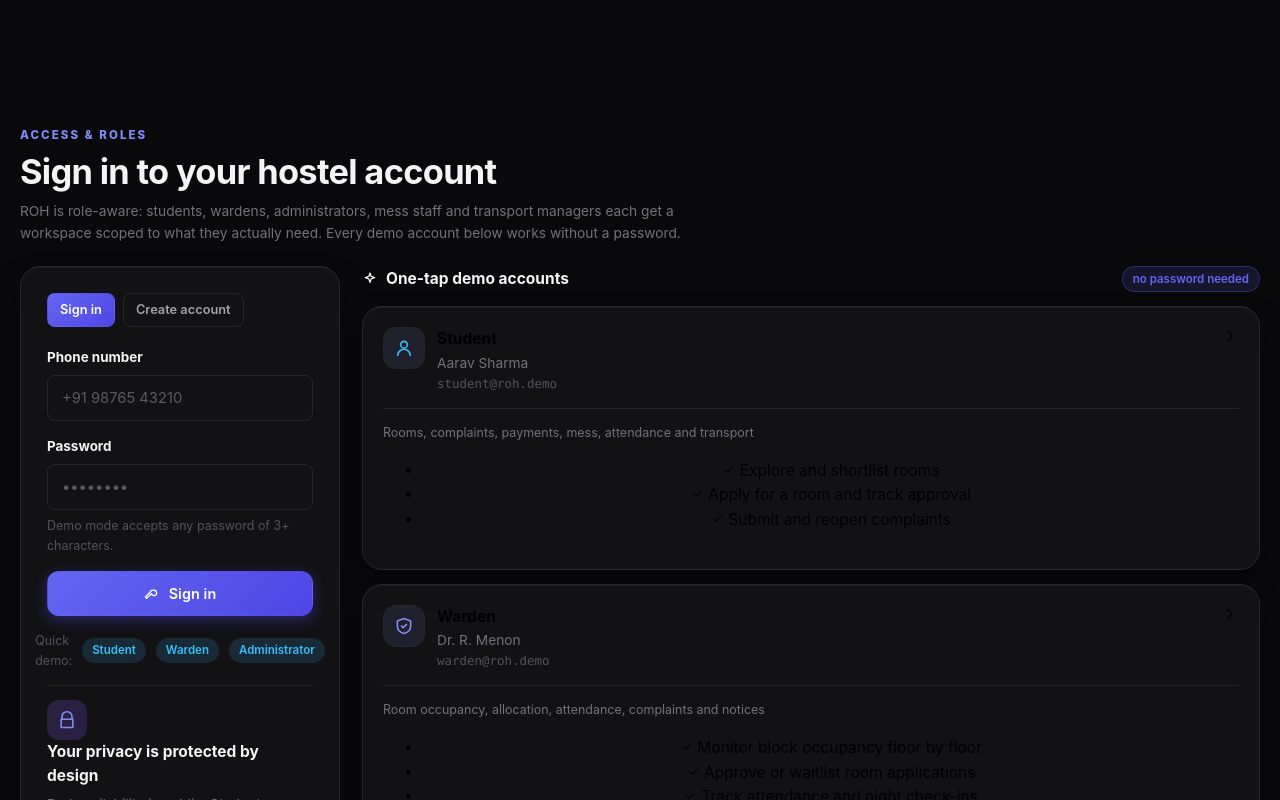
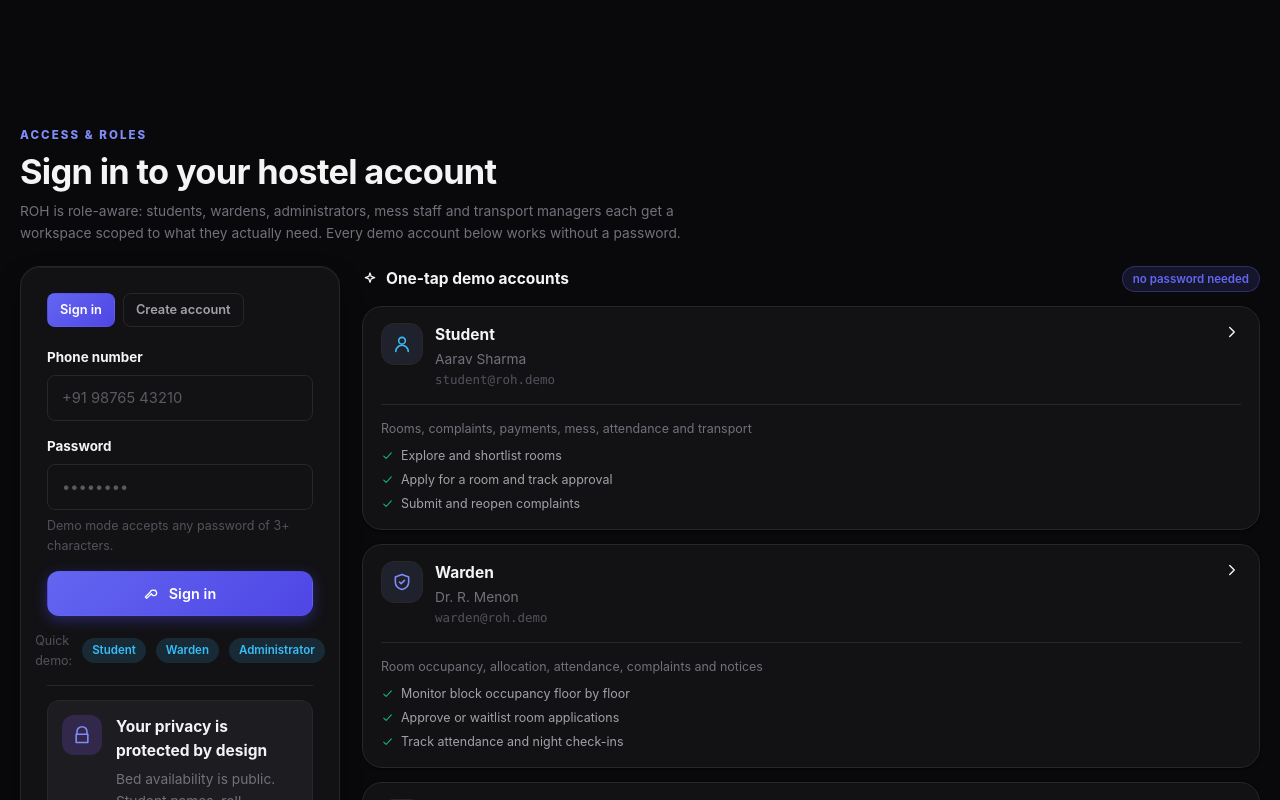
Before and after one commit to akshrajput494-star/realm-of-hostel, a React (Vite) app: page / in a window 1280 px wide. Shown: the top 800 px of the page. Built offline with nearby package versions, Linux system fonts and the light colour scheme.

Commit message:
Fix all missing CSS classes: perm-list, role-card, stat, bar-track, privacy-note, profile-av, kv, rating, chip-tag danger

```diff
--- a/src/styles/global.css
+++ b/src/styles/global.css
@@ -266,6 +266,8 @@ img { max-width: 100%; display: block; }
 .chip-tag.violet { background: rgba(99, 102, 241, 0.14); border-color: rgba(99, 102, 241, 0.3); color: var(--violet); }
 .chip-tag.cyan { background: rgba(56, 189, 248, 0.14); border-color: rgba(56, 189, 248, 0.3); color: var(--cyan); }
 .chip-tag.blue { background: rgba(59, 130, 246, 0.14); border-color: rgba(59, 130, 246, 0.3); color: var(--blue); }
+.chip-tag.danger { background: rgba(239, 68, 68, 0.14); border-color: rgba(239, 68, 68, 0.3); color: var(--danger); }
+.chip-tag.ok { background: rgba(16, 185, 129, 0.14); border-color: rgba(16, 185, 129, 0.3); color: var(--ok); }
 
 [data-theme="light"] .chip-tag {
   background: #f1f5f9;
@@ -502,3 +504,106 @@ select:-webkit-autofill {
   to { opacity: 1; transform: scale(1); }
 }
 .page-enter { animation: popIn 0.25s var(--ease) both; }
+
+/* Progress bars ---------------------------------------------------------- */
+.bar-track {
+  height: 8px; border-radius: 999px; background: var(--bg-3); overflow: hidden;
+  border: 1px solid var(--stroke);
+}
+.bar-fill {
+  height: 100%; border-radius: 999px;
+  background: var(--grad); transition: width 0.6s var(--ease);
+}
+.bar-fill.ok { background: var(--ok); }
+.bar-fill.warn { background: var(--warn); }
+.bar-fill.danger { background: var(--danger); }
+
+/* Stat card (used in Admin, Dashboard) ----------------------------------- */
+.stat {
+  background: var(--glass);
+  border: 1px solid var(--stroke);
+  border-radius: var(--r-lg);
+  padding: 18px 20px;
+  box-shadow: var(--shadow-2);
+  transition: border-color 0.3s, background-color 0.3s;
+}
+.stat-num {
+  font-size: 2rem; font-weight: 800; letter-spacing: -0.04em; color: var(--text); line-height: 1;
+}
+.stat-num.sm { font-size: 1.25rem; letter-spacing: -0.02em; }
+.stat-label {
+  font-size: 0.76rem; font-weight: 700; color: var(--muted);
+  text-transform: uppercase; letter-spacing: 0.08em; margin-top: 2px;
+}
+.stat-foot { font-size: 0.78rem; color: var(--muted); margin-top: 4px; }
+
+/* Role cards (Login page) ------------------------------------------------ */
+.role-card {
+  text-align: left; cursor: pointer; width: 100%;
+  background: var(--glass);
+  border: 1px solid var(--stroke);
+  border-radius: var(--r-lg);
+  padding: 16px 18px;
+  box-shadow: var(--shadow-1);
+  transition: transform 0.2s var(--ease), border-color 0.2s, box-shadow 0.2s, background-color 0.2s;
+  color: var(--text);
+}
+.role-card:hover {
+  transform: translateY(-2px);
+  border-color: var(--stroke-2);
+  box-shadow: var(--shadow-2);
+}
+.role-card.on {
+  border-color: var(--violet);
+  box-shadow: var(--glow-v);
+  background: var(--bg-2);
+}
+
+/* Permission list (Login page) ------------------------------------------- */
+.perm-list {
+  list-style: none; margin: 4px 0 0; padding: 0;
+  display: flex; flex-direction: column; gap: 5px;
+}
+.perm-list li {
+  display: flex; align-items: flex-start; gap: 7px;
+  font-size: 0.78rem; color: var(--text-2); line-height: 1.5;
+}
+.perm-list li svg { flex: none; margin-top: 2px; color: var(--ok); }
+
+/* Privacy note (Login page) ---------------------------------------------- */
+.privacy-note {
+  display: flex; align-items: flex-start; gap: 14px;
+  padding: 14px; border-radius: var(--r-sm);
+  background: var(--bg-3); border: 1px solid var(--stroke);
+  margin-top: 4px;
+}
+
+/* Profile header (Login page, Dashboard) --------------------------------- */
+.profile-head { display: flex; align-items: center; gap: 14px; }
+.profile-av {
+  width: 48px; height: 48px; border-radius: 50%;
+  display: grid; place-items: center;
+  font-weight: 800; font-size: 1rem; color: #fff;
+  background: var(--grad); flex: none;
+  border: 2px solid var(--stroke-2);
+}
+
+/* KV rows (RoomDetail, etc.) -------------------------------------------- */
+.kv { display: flex; flex-direction: column; gap: 0; }
+.kv-row {
+  display: flex; justify-content: space-between; align-items: flex-start;
+  gap: 12px; padding: 9px 0; border-bottom: 1px solid var(--stroke);
+  font-size: 0.86rem;
+}
+.kv-row:last-child { border-bottom: 0; }
+.kv-row span:first-child { color: var(--muted); flex: none; min-width: 120px; }
+.kv-row span:last-child { color: var(--text); text-align: right; font-weight: 500; }
+
+/* Rating stars ----------------------------------------------------------- */
+.rating { display: flex; gap: 2px; }
+.rating button {
+  background: none; border: none; padding: 2px; cursor: pointer;
+  color: var(--muted-2); transition: color 0.15s, transform 0.15s;
+}
+.rating button.on { color: var(--warn); }
+.rating button:hover:not(:disabled) { color: var(--warn); transform: scale(1.15); }
```
